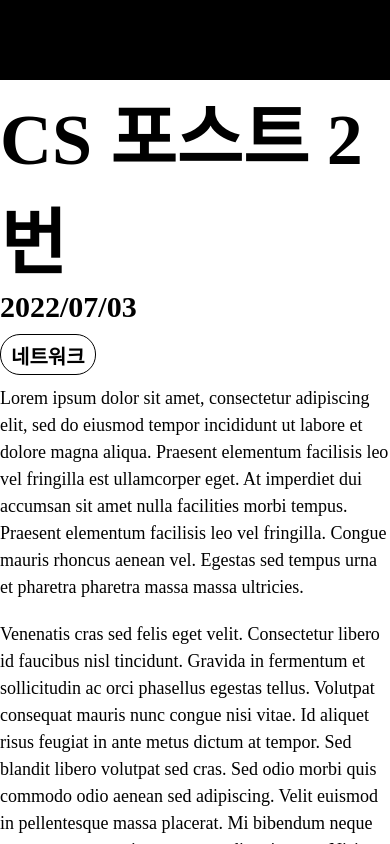
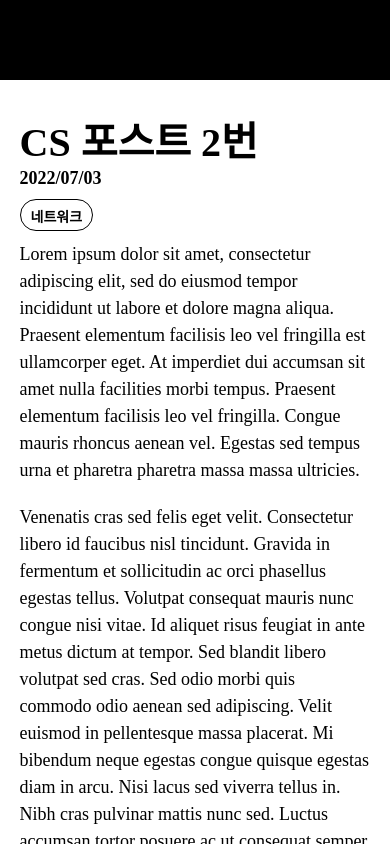
Before and after one commit to cobocho/cobocho.dev, a Next.js app: page /post/CS/CS2 in a window 390 px wide. Shown: the top 844 px of the page. Built offline with nearby package versions, Linux system fonts and the light colour scheme.

Commit message:
feat: 반응형 추가 구현

```diff
--- a/src/components/Layout.tsx
+++ b/src/components/Layout.tsx
@@ -9,11 +9,12 @@ type Props = {
 
 const LayoutBox = styled.main`
   width: 900px;
-  height: 100vh;
+  padding-top: 50px;
   margin: 0 auto;
 
   @media (max-width: 900px) {
-    width: 100vw;
+    width: 90vw;
+  padding-top: 30px;
   }
 `
 
--- a/src/components/atoms/PostHeaderDate.tsx
+++ b/src/components/atoms/PostHeaderDate.tsx
@@ -5,9 +5,13 @@ type Props = {
 }
 
 const PostHeaderDateText = styled.p`
-margin-bottom: 10px;
-  font-size: 30px;
-  font-weight: 700;
+  margin-bottom: 10px;
+  font-size: 24px;
+  font-weight: 600;
+
+  @media (max-width: 900px) {
+    font-size: 18px;
+  }
 `
 
 const PostHeaderDate = ({ date }: Props) => {
--- a/src/components/atoms/PostHeaderTag.tsx
+++ b/src/components/atoms/PostHeaderTag.tsx
@@ -17,6 +17,11 @@ const PostHeaderTagBox = styled.span`
   color: #000;
   font-size: 20px;
   font-weight: 700;
+
+
+  @media (max-width: 900px) {
+    font-size: 14px;
+  }
 `
 
 const PostHeaderTag = ({ tag }: Props) => {
--- a/src/components/atoms/PostHeaderTitle.tsx
+++ b/src/components/atoms/PostHeaderTitle.tsx
@@ -5,8 +5,12 @@ type Props = {
 }
 
 const PostTitleText = styled.h1`
-  font-size: 72px;
+  font-size: 60px;
   font-weight: 800;
+
+  @media (max-width: 900px) {
+  font-size: 40px;
+  }
 `
 
 const PostHeaderTitle = ({ title }: Props) => {
--- a/src/components/moecules/PostContent.tsx
+++ b/src/components/moecules/PostContent.tsx
@@ -2,25 +2,18 @@ import React from "react"
 import styled from "styled-components"
 import PostContentP from "../atoms/PostContentP"
 import ReactMarkdown from 'react-markdown'
-import Image from "next/image"
 import PostContentH1 from "../atoms/PostContentH1"
 import PostContentH2 from "../atoms/PostContentH2"
 import PostContentH3 from "../atoms/PostContentH3"
-import { Prism as SyntaxHighlighter } from "react-syntax-highlighter";
-import { materialDark } from "react-syntax-highlighter/dist/cjs/styles/prism";
+import { Prism as SyntaxHighlighter, SyntaxHighlighterProps } from 'react-syntax-highlighter';
+import { dracula } from 'react-syntax-highlighter/dist/cjs/styles/prism';
 import PostContentImg from "../atoms/PostContentImg"
 
 type Props = {
   children: string;
 }
 
-type codeProps = {
-  inline: string,
-  className: string,
-  children: React.ReactNode,
-}
-
-const PostBodyBox = styled.article`
+const PostBodyBox = styled.div`
 `
 
 const customComponent = {
@@ -66,19 +59,14 @@ const customComponent = {
       />
     )
   },
-  code({ inline, className, children, ...props }: codeProps) {
-    const match = /language-(\w+)/.exec(className || "");
-    return !inline && match ? (
-      <SyntaxHighlighter
-        language={match[1]}
-        PreTag="div"
-        {...props}
-        style={materialDark}
-      >
-        {String(children).replace(/\n$/, "")}
+  code({ className, children, ...props }: SyntaxHighlighterProps) {
+    const match = /language-(\w+)/.exec(className || '');
+    return match ? (
+      <SyntaxHighlighter style={dracula} language={match[1]} PreTag="div" {...props}>
+        {String(children).replace(/\n$/, '')}
       </SyntaxHighlighter>
     ) : (
-      <code {...props}>{children}</code>
+      <code>{children}</code>
     );
   },
 }
--- a/src/components/organisms/PostList.tsx
+++ b/src/components/organisms/PostList.tsx
@@ -15,7 +15,6 @@ const PostListBox = styled.section`
   @media (max-width: 900px) {
     display: flex;
     flex-direction: column;
-    padding: 0 20px;
   }
 `
 
--- a/src/components/templates/Postpage.tsx
+++ b/src/components/templates/Postpage.tsx
@@ -2,19 +2,35 @@ import React from "react"
 import PostBody from "../moecules/PostContent";
 import PostHeader from "../moecules/PostHeader";
 import Post from "@/types/post";
+import styled from "styled-components";
 
 type Props = {
   post: Post
 }
 
+
+const PostpageBox = styled.article`
+  animation: appear 1s forwards;
+
+  @keyframes appear {
+    0% {
+      transform: translateY(30px);
+      opacity: 0;
+    }
+    100% {
+      opacity: 1;
+    }
+  }
+`
+
 const Postpage = ({ post } : Props) => {
   return (
-    <>
+    <PostpageBox>
       <PostHeader title={post.title} date={post.date} tags={post.tags}/>
       <PostBody>
         {post.content}
       </PostBody>
-    </>
+    </PostpageBox>
   )
 }
 
```
Also changed, not shown: src/pages/_app.tsx (+4 -4 lines).
